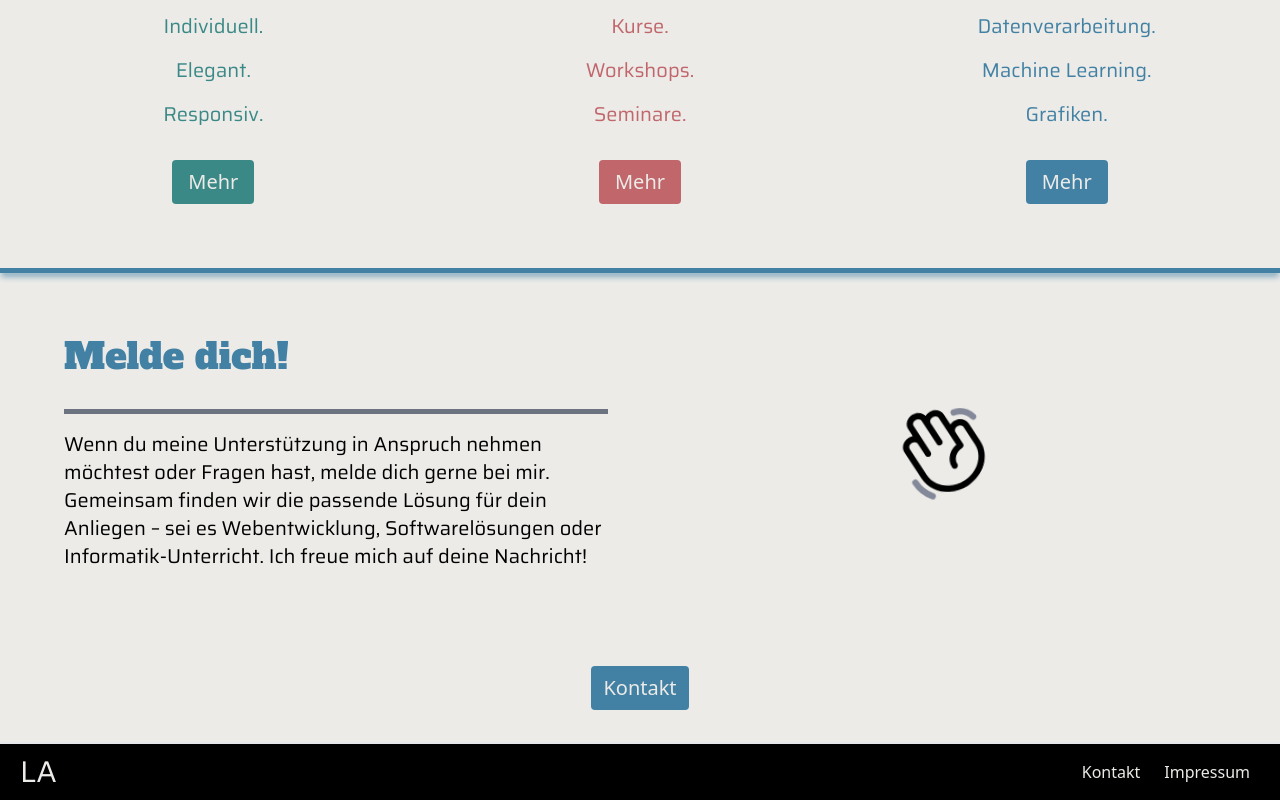
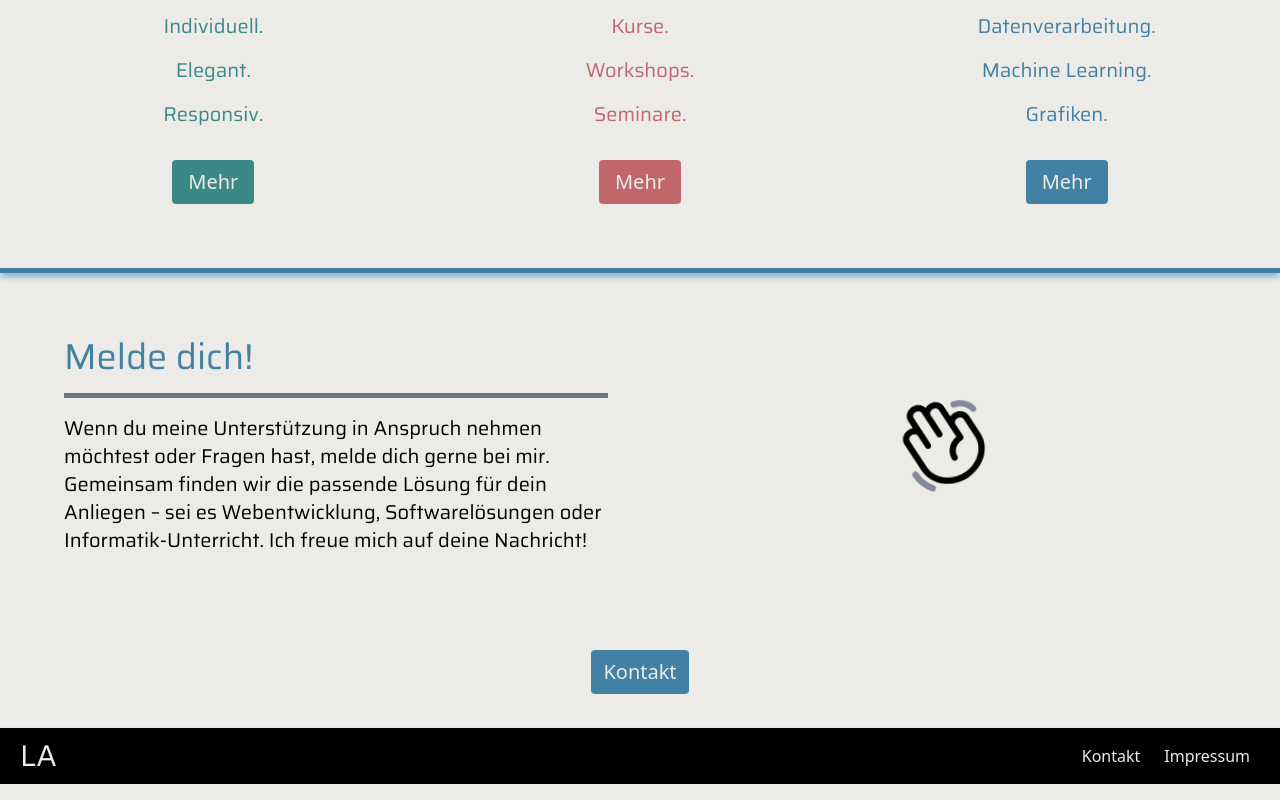
Before and after one commit to louziferr/luzie-website, a Next.js app: page / in a window 1280 px wide. Shown: the part 1555-2355 px from the top of the page. Built offline with nearby package versions, Linux system fonts and the light colour scheme; a web font is replaced by a local one; what tailwindcss-animated would draw is missing.

Commit message:
style fix

```diff
--- a/app/lehre/page.tsx
+++ b/app/lehre/page.tsx
@@ -321,14 +321,14 @@ export default function Lehre() {
         </div>
       </section>
 
-      <div className="h-[5px] md:mt-4 bg-rose-700 shadow-md shadow-blue"></div>
+      <div className="h-[5px] mt-8 bg-rose-700 shadow-md shadow-blue"></div>
 
       <section className="flex items-center justify-center">
         <div className="max-w-[1500px]">
           <div className="flex flex-col">
             <div className="grid grid-cols-1 md:grid-cols-2  md:m-8">
               <div className="m-8">
-                <h1 className="text-rose-700 md:text-left mb-8 md:text-4xl">
+                <h1 className="text-rose-700 text-left mb-4 md:text-4xl">
                   Melde dich!
                 </h1>
                 <div className="w-full h-[5px] bg-gray-500 mb-4"></div>
--- a/app/page.tsx
+++ b/app/page.tsx
@@ -87,9 +87,9 @@ export default function Home() {
           <div className="flex flex-col">
             <div className="grid grid-cols-1 md:grid-cols-2  md:m-8">
               <div className="m-8">
-                <h1 className="text-blue text-[20px] md:text-left mb-8 md:text-4xl">
+                <p className="text-blue text-[20px] text-left mb-4 md:text-4xl">
                   Melde dich!
-                </h1>
+                </p>
                 <div className="w-full h-[5px] bg-gray-500 mb-4"></div>
                 <p>
                   Wenn du meine Unterstützung in Anspruch nehmen möchtest oder
--- a/app/programmierung/page.tsx
+++ b/app/programmierung/page.tsx
@@ -191,15 +191,13 @@ export default function Programmierung() {
         </div>
       </section>
 
-      <div className="h-[5px] md:mt-4 md:mb-4 bg-blue shadow-md shadow-blue"></div>
+      <div className="h-[5px] mt-8 md:mb-4 bg-blue shadow-md shadow-blue"></div>
       <section className="flex items-center justify-center">
         <div className="max-w-[1500px]">
           <div className="flex flex-col">
             <div className="grid grid-cols-1 md:grid-cols-2  md:m-8">
               <div className="m-8">
-                <h1 className="text-blue md:text-left mb-8 md:text-4xl">
-                  Melde dich!
-                </h1>
+                <h1 className="text-blue text-left md:text-4xl">Melde dich!</h1>
                 <div className="w-full h-[5px] bg-gray-500 mb-4"></div>
                 <p>
                   Wenn du denkst, ich kann dir helfen oder wenn du sonstige
--- a/app/webentwicklung/page.tsx
+++ b/app/webentwicklung/page.tsx
@@ -266,13 +266,12 @@ export default function Webentwicklung() {
       </section>
 
       <div className="h-[5px] md:mt-4 bg-green shadow-md shadow-blue"></div>
-      <h1 className="pt-8 text-4xl md:text-6xl text-green">Preise</h1>
       <section className="flex items-center justify-center">
         <div className="max-w-[1500px]">
           <div className="flex flex-col">
             <div className="grid grid-cols-1 md:grid-cols-2  md:m-8">
               <div className="m-8">
-                <h1 className="text-green md:text-left mb-8 md:text-4xl">
+                <h1 className="text-green text-left mb-4 md:text-4xl">
                   Melde dich!
                 </h1>
                 <div className="w-full h-[5px] bg-gray-500 mb-4"></div>
```
